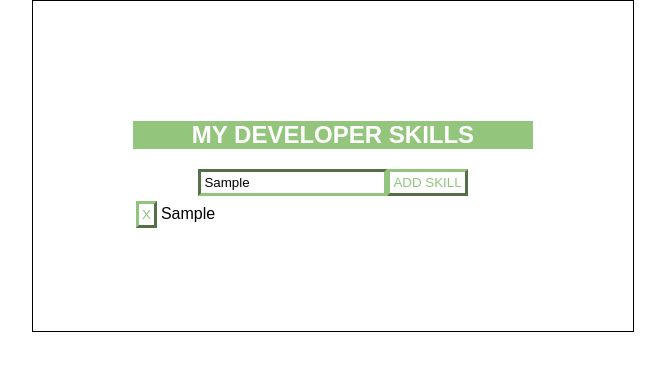
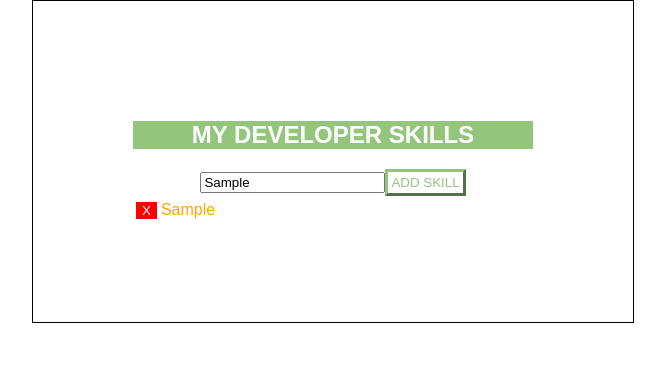
Before and after one commit to grandmasternik/dev-skills, a plain HTML site: page index.html in a window 1280 px wide. Both pictures are taken after typing "Sample" into the empty fields and a click on the button "ADD SKILL". Shown: the whole page, without its empty margins (307-972 px from the left). Drawn offline with nearby package versions, Linux system fonts and the light colour scheme; a web font is replaced by a local one.

Commit message:
Update style.css

```diff
--- a/css/style.css
+++ b/css/style.css
@@ -16,10 +16,9 @@
 
  body{
      width: 100%;
-     color: black;
  }
 
- input, button {
+ #addButton {
     background-color: white;
     border-color: #93c47d;
     border-width: 3px;
@@ -31,7 +30,11 @@ input {
     color: black;
 }
 
-#remove{
+tr {
+    color: orange;
+}
+
+ button.remove {
     color: white;
     background-color: red;
     border: red;
```
